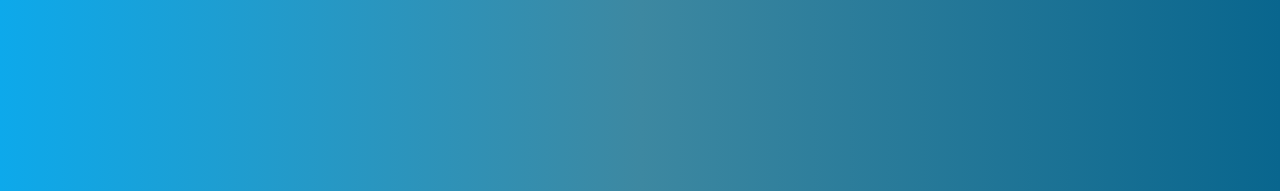
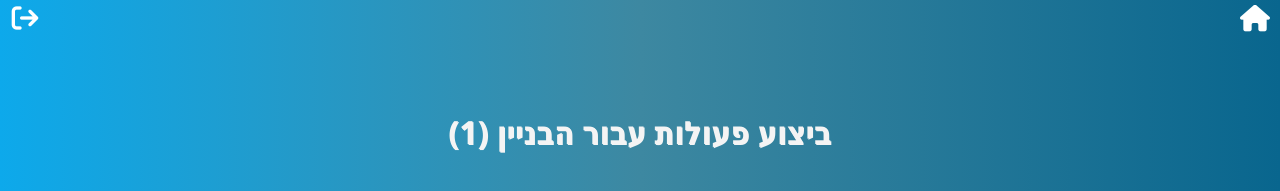
Before and after one commit to amitmo1995/LevOhev, a React (Create React App) app: page /BuildingOperation/1/1 in a window 1280 px wide. Before the commit this address had no page. Shown: the top 191 px of the page. Built offline with nearby package versions, Linux system fonts and the light colour scheme; no server answers.

Commit message:
addBuildingNameAfterChooseBuilding

```diff
--- a/src/App.js
+++ b/src/App.js
@@ -38,7 +38,7 @@ function App() {
 						path='/MeetingManagement'
 						element={<MeetingManagement />}></Route>
 					<Route
-						path='/BuildingOperation/:building_id'
+						path='/BuildingOperation/:building_id/:building_name'
 						element={<BuildingOperation />}></Route>
 					<Route
 						path='/FinancialManagement/:building_id'
--- a/src/layout/BuildingOperation.jsx
+++ b/src/layout/BuildingOperation.jsx
@@ -15,6 +15,12 @@ function BuildingOperation() {
 	let routToFinancialManagement = '/FinancialManagement/' + params.building_id;
 	let routToMapping = '/Mapping/' + params.building_id;
 	let routToAddNeighbors = '/AddNeighbors/' + params.building_id;
+
+
+	function GetBuilding(){
+		const param=useParams();
+		return param.building_name;
+	}
 
 	const options = [
 		<Link to={routToFinancialManagement} className='link'>
@@ -39,7 +45,7 @@ function BuildingOperation() {
 			<Link to='/' className='link'>
 				<LogoutButton />
 			</Link>
-			<h1>ביצוע פעולות עבור הבניין</h1>
+			<h1>({GetBuilding()}) ביצוע פעולות עבור הבניין</h1>
 			<div className='optionsContainer'>{options}</div>
 			<Link to='/ChooseBuilding' className='link'>
 				<BackButton />
--- a/src/layout/ChooseBuilding.jsx
+++ b/src/layout/ChooseBuilding.jsx
@@ -66,7 +66,7 @@ function ChooseBuilding() {
 	let [options, optionName] = [[], ''];
 	for (let i = 1; i <= 26; i++) {
 		let option_Name = 'בניין ' + buildingNumParse[i - 1];
-		let goTo = '/BuildingOperation/' + buildingIdParse[i - 1];
+		let goTo = '/BuildingOperation/' + buildingIdParse[i - 1]+'/'+buildingNumParse[i - 1];
 		// options[i] = <Option optionName={option_Name} imgAdd={buildingImg} />;
 		options[i] = (
 			<Link
```
